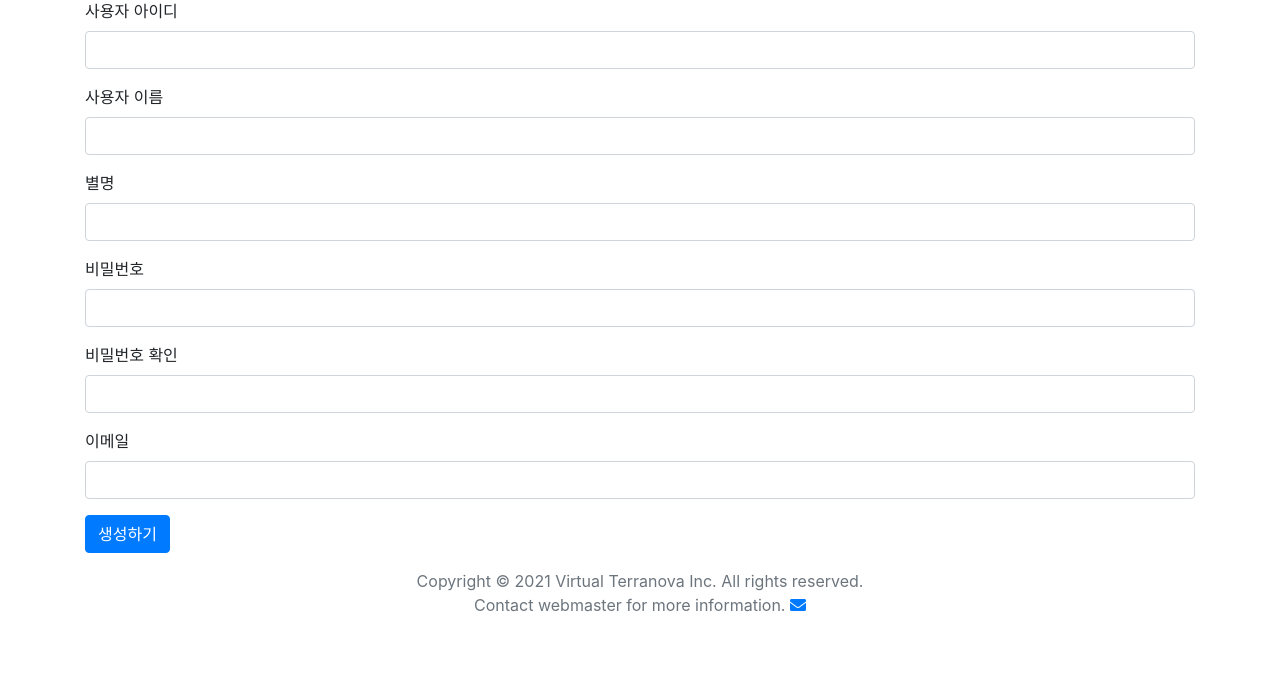
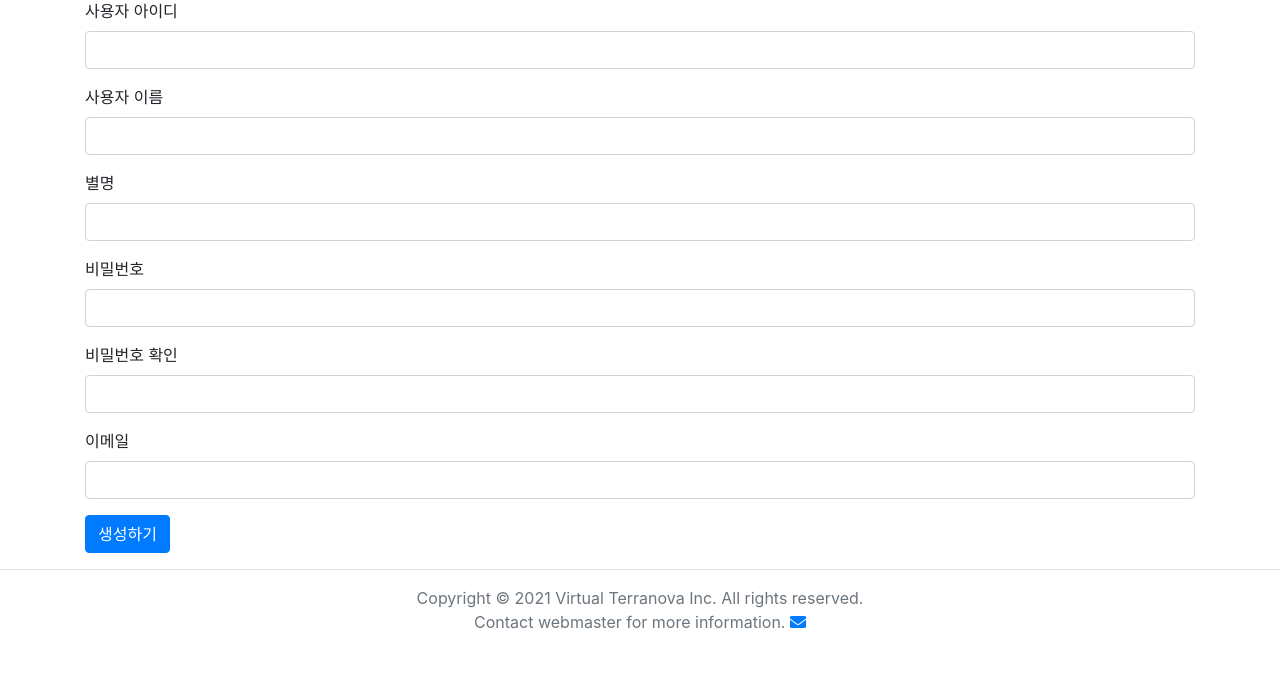
Before and after one commit to neworld0/neworld, a Django app: page /common/signup/ in a window 1280 px wide. Shown: the part 126-800 px from the top of the page. Run offline with Django 3.2, Linux system fonts and the light colour scheme; some libraries are stand-ins or nearby versions.

Commit message:
footer border-top created

```diff
--- a/templates/base.html
+++ b/templates/base.html
@@ -25,7 +25,7 @@
         {% endblock %}
     <!-- 기본 템플릿 안에 삽입될 내용 End -->
     </main>
-    <footer class="footer">
+    <footer class="footer border-top">
         <div class="container mt-3">
             <div class="text-center">
                 <span class="text-muted">Copyright © 2021 Virtual Terranova Inc. All rights reserved.</span>
```
